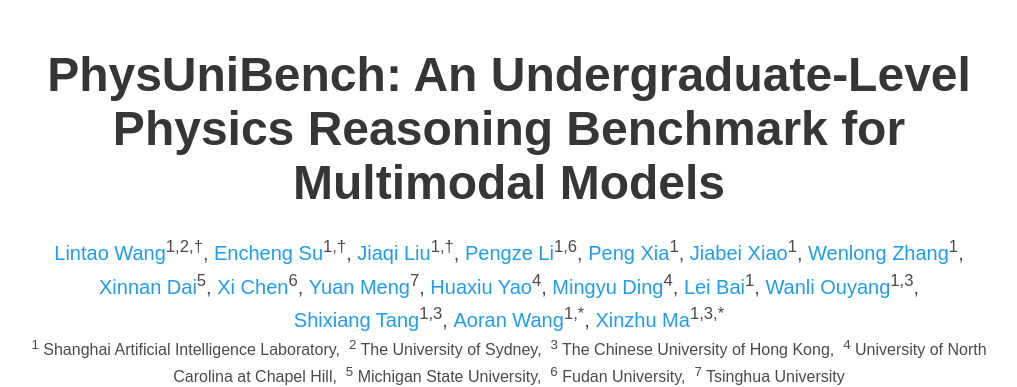
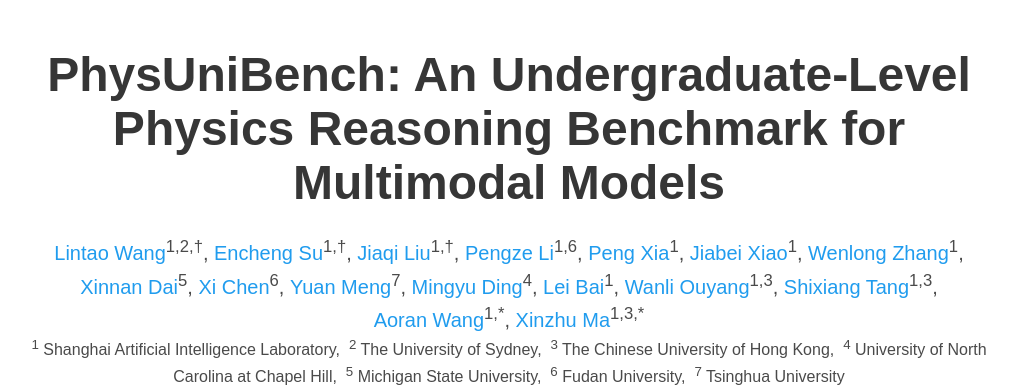
Before and after one commit to PrismaX-Team/PhysUniBenchmark, a plain HTML site: page index.html in a window 1280 px wide. Shown: the top 387 px of the page, without its empty margins (131-1148 px from the left). Drawn offline with nearby package versions, Linux system fonts and the light colour scheme; some icons are missing; a web font is replaced by a local one.

Commit message:
Update author

```diff
--- a/index.html
+++ b/index.html
@@ -68,7 +68,7 @@ Reasoning Benchmark for Multimodal Models</h1>
                   <span class="author-block"><a href="#" target="_blank">Xinnan Dai</a><sup>5</sup>,</span>
                   <span class="author-block"><a href="#" target="_blank">Xi Chen</a><sup>6</sup>,</span>
                   <span class="author-block"><a href="#" target="_blank">Yuan Meng</a><sup>7</sup>,</span>
-                  <span class="author-block"><a href="#" target="_blank">Huaxiu Yao</a><sup>4</sup>,</span>
+
                   <span class="author-block"><a href="#" target="_blank">Mingyu Ding</a><sup>4</sup>,</span>
                   <span class="author-block"><a href="#" target="_blank">Lei Bai</a><sup>1</sup>,</span>
                   <span class="author-block"><a href="#" target="_blank">Wanli Ouyang</a><sup>1,3</sup>,</span>
```
Also changed, not shown: 2 other files.
